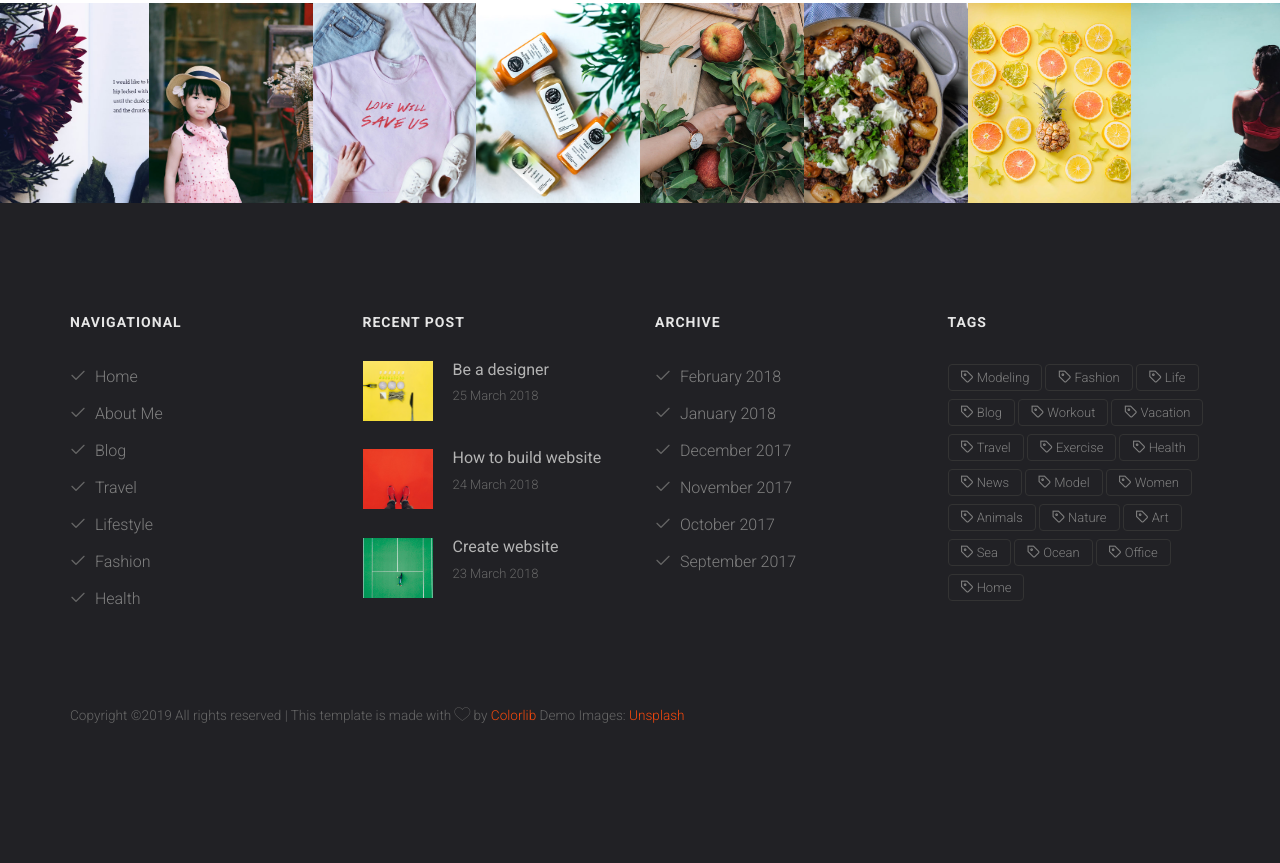
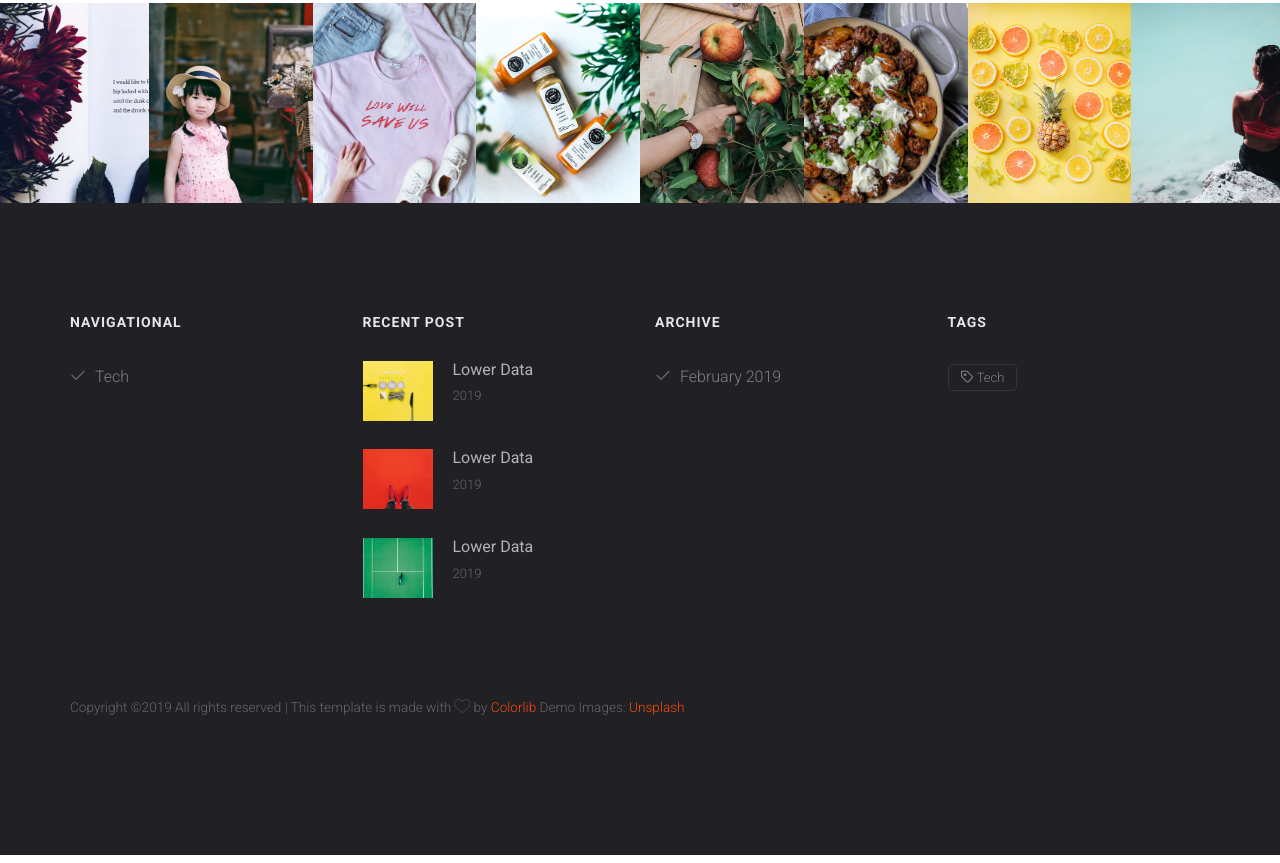
Before and after one commit to isaiahmondesir/isaiahmondesir.github.io, a plain HTML site: page index.html in a window 1280 px wide. Shown: the part 3719-4582 px from the top of the page. Drawn offline with Linux system fonts and the light colour scheme; files whose address does not match are found by name.

Commit message:
Updating index.html

```diff
--- a/index.html
+++ b/index.html
@@ -409,13 +409,7 @@
 						<h2>Navigational</h2>
 						<p>
 							<ul class="colorlib-footer-links">
-								<li><a href="#"><i class="icon-check"></i> Home</a></li>
-								<li><a href="#"><i class="icon-check"></i> About Me</a></li>
-								<li><a href="#"><i class="icon-check"></i> Blog</a></li>
-								<li><a href="#"><i class="icon-check"></i> Travel</a></li>
-								<li><a href="#"><i class="icon-check"></i> Lifestyle</a></li>
-								<li><a href="#"><i class="icon-check"></i> Fashion</a></li>
-								<li><a href="#"><i class="icon-check"></i> Health</a></li>
+								<li><a href="#"><i class="icon-check"></i> Tech</a></li>
 							</ul>
 						</p>
 					</div>
@@ -425,24 +419,24 @@
 							<a href="blog.html" class="blog-img" style="background-image: url(images/blog-1.jpg);">
 							</a>
 							<div class="desc">
-								<h3><a href="blog.html">Be a designer</a></h3>
-								<p class="admin"><span>25 March 2018</span></p>
+								<h3><a href="blog.html">Lower Data</a></h3>
+								<p class="admin"><span>2019</span></p>
 							</div>
 						</div>
 						<div class="f-blog">
 							<a href="blog.html" class="blog-img" style="background-image: url(images/blog-2.jpg);">
 							</a>
 							<div class="desc">
-								<h3><a href="blog.html">How to build website</a></h3>
-								<p class="admin"><span>24 March 2018</span></p>
+								<h3><a href="blog.html">Lower Data</a></h3>
+								<p class="admin"><span>2019</span></p>
 							</div>
 						</div>
 						<div class="f-blog">
 							<a href="blog.html" class="blog-img" style="background-image: url(images/blog-3.jpg);">
 							</a>
 							<div class="desc">
-								<h3><a href="blog.html">Create website</a></h3>
-								<p class="admin"><span>23 March 2018</span></p>
+								<h3><a href="blog.html">Lower Data</a></h3>
+								<p class="admin"><span>2019</span></p>
 							</div>
 						</div>
 					</div>
@@ -450,37 +444,14 @@
 						<h2>Archive</h2>
 						<p>
 							<ul class="colorlib-footer-links">
-								<li><a href="#"><i class="icon-check"></i> February 2018</a></li>
-								<li><a href="#"><i class="icon-check"></i> January 2018</a></li>
-								<li><a href="#"><i class="icon-check"></i> December 2017</a></li>
-								<li><a href="#"><i class="icon-check"></i> November 2017</a></li>
-								<li><a href="#"><i class="icon-check"></i> October 2017</a></li>
-								<li><a href="#"><i class="icon-check"></i> September 2017</a></li>
+								<li><a href="#"><i class="icon-check"></i> February 2019</a></li>
 							</ul>
 						</p>
 					</div>
 					<div class="col-md-3">
 						<h2>Tags</h2>
 						<p class="tags">
-							<span><a href="#"><i class="icon-tag"></i> Modeling</a></span>
-							<span><a href="#"><i class="icon-tag"></i> Fashion</a></span>
-							<span><a href="#"><i class="icon-tag"></i> Life</a></span>
-							<span><a href="#"><i class="icon-tag"></i> Blog</a></span>
-							<span><a href="#"><i class="icon-tag"></i> Workout</a></span>
-							<span><a href="#"><i class="icon-tag"></i> Vacation</a></span>
-							<span><a href="#"><i class="icon-tag"></i> Travel</a></span>
-							<span><a href="#"><i class="icon-tag"></i> Exercise</a></span>
-							<span><a href="#"><i class="icon-tag"></i> Health</a></span>
-							<span><a href="#"><i class="icon-tag"></i> News</a></span>
-							<span><a href="#"><i class="icon-tag"></i> Model</a></span>
-							<span><a href="#"><i class="icon-tag"></i> Women</a></span>
-							<span><a href="#"><i class="icon-tag"></i> Animals</a></span>
-							<span><a href="#"><i class="icon-tag"></i> Nature</a></span>
-							<span><a href="#"><i class="icon-tag"></i> Art</a></span>
-							<span><a href="#"><i class="icon-tag"></i> Sea</a></span>
-							<span><a href="#"><i class="icon-tag"></i> Ocean</a></span>
-							<span><a href="#"><i class="icon-tag"></i> Office</a></span>
-							<span><a href="#"><i class="icon-tag"></i> Home</a></span>
+							<span><a href="#"><i class="icon-tag"></i> Tech </a></span>
 						</p>
 					</div>
 				</div>
```
